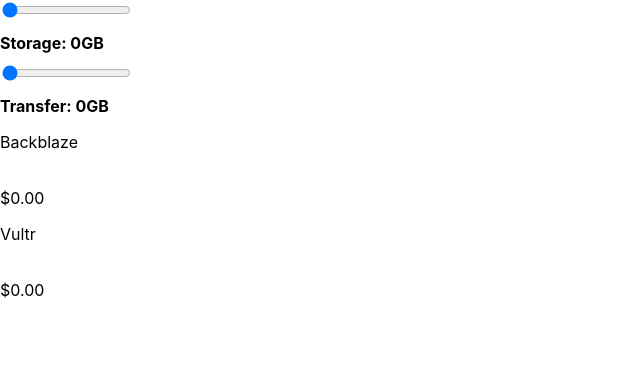
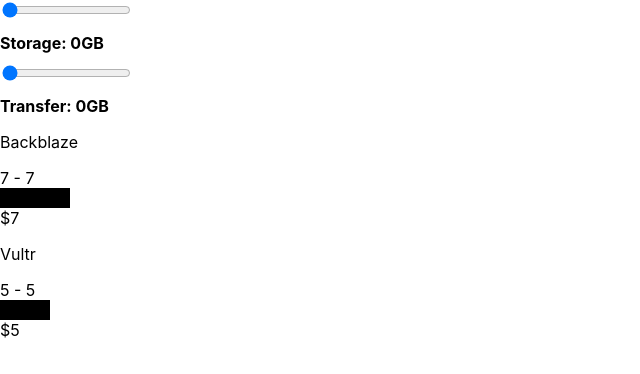
Before and after one commit to suborgerry/calculator, a React (Create React App) app: page / in a window 1280 px wide. Shown: the top 374 px of the page, without its empty margins (0-640 px from the left). Built offline with nearby package versions, Linux system fonts and the light colour scheme.

Commit message:
Math floor

```diff
--- a/src/App.js
+++ b/src/App.js
@@ -1,9 +1,9 @@
 import './App.css';
 import React, { useState } from 'react';
-import styled from 'styled-components'
+import styled from 'styled-components';
+import mathFloor from './mathFloor';
 
 function App() {
-
   const [storageCount, setStorageCount] = useState(0);
   const [transferCount, setTransferCount] = useState(0);
 
@@ -22,12 +22,15 @@
   const Provider = (props) => {
     let storage = storageCount * props.storageCoeff;
     let transfer = transferCount * props.transferCoeff;
+    let minimalPrice = props.minimalPrice ? props.minimalPrice : 1;
+    let price = mathFloor((storage + transfer));
+        price = price >= minimalPrice ? price : minimalPrice;
 
-    let price = (storage + transfer).toFixed(2);
     let count = Math.round(price * 10);
 
     return(
       <>
+        <div>{price} - {minimalPrice}</div>
         <String size={count}></String><div>${price}</div>
       </>
     )
@@ -59,11 +62,11 @@
       <div className='strings'>
         <div>
           <p>Backblaze</p>
-          <Provider storageCoeff="0.005" transferCoeff="0.01"/>
+          <Provider storageCoeff="0.005" transferCoeff="0.01" minimalPrice="7" />
         </div>
         <div>
           <p>Vultr</p>
-          <Provider storageCoeff="0.01" transferCoeff="0.01"/>
+          <Provider storageCoeff="0.01" transferCoeff="0.01" minimalPrice="5" />
         </div>
       </div>
     </div>
--- /dev/null
+++ b/src/mathFloor.js
@@ -0,0 +1,20 @@
+const mathFloor = (num) => {
+    function decimalAdjust(type, value, exp) {
+        if (typeof exp === 'undefined' || +exp === 0) {
+            return Math[type](value);
+        }
+        value = +value;
+        exp = +exp;
+        if (isNaN(value) || !(typeof exp === 'number' && exp % 1 === 0)) {
+            return NaN;
+        }
+        value = value.toString().split('e');
+        value = Math[type](+(value[0] + 'e' + (value[1] ? (+value[1] - exp) : -exp)));
+        value = value.toString().split('e');
+        return +(value[0] + 'e' + (value[1] ? (+value[1] + exp) : exp));
+    }
+
+    return decimalAdjust('round', num, -2);
+}
+
+export default mathFloor;
```
